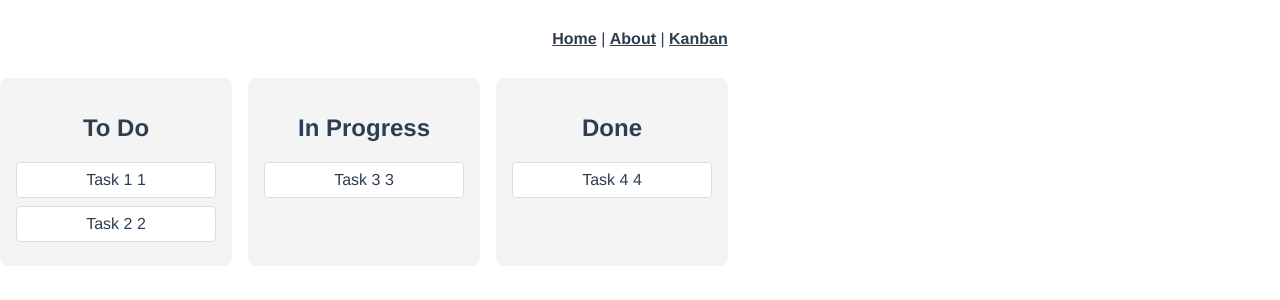
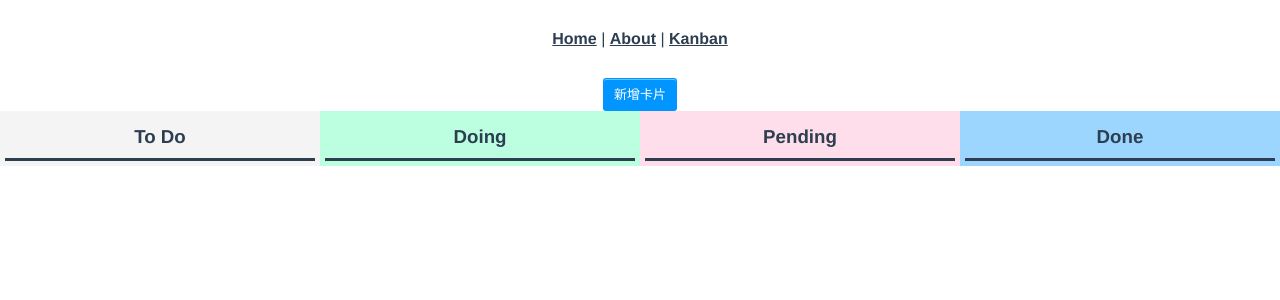
Before and after one commit to Kanewwwwww/homeworkkk, a Vue app: page /tester in a window 1280 px wide. Shown: the top 300 px of the page. Built offline with nearby package versions, Linux system fonts and the light colour scheme; what @syncfusion/ej2-vue-kanban, highcharts-vue would draw is missing.

Commit message:
Update tester.vue

```diff
--- a/src/views/tester.vue
+++ b/src/views/tester.vue
@@ -1,84 +1,214 @@
 <template>
+  <button class="button-insert" @click="openAddmode()">新增卡片</button>
   <div class="kanban-board">
-    <div v-for="(column, index) in columns" :key="index" class="kanban-column">
-      <h2>{{ column.name }}</h2>
-      <draggable v-model="column.tasks" :group="{ name: 'tasks', put: true }">
-        <template #item="{ element }">
-          <div class="kanban-task">
-            {{ element.name }}
-            {{ element.id }}
+    <div v-for="(column, index) in columns" :key="index" class="kanban-column" :class=column.class >
+      <h3>{{ column.name }}</h3>
+      <draggable v-model="column.tasks" :group="{ name: 'tasks', put: true }" itemKey="id" @change="log">
+        <template #item="{ element }" >
+          <div class="kanban-task"  @dblclick="openEditmode(element)" >
+          <div class = "row slim"><label for ="name1" >標題</label><div class="content">{{ element.title }}</div> </div>
+          <div class = "row slim"><label >內容</label><div class="content">{{ element.content }}</div> </div>
+          <div class = "row slim"><label >編號</label><div class="content">{{ element.id }}</div> </div>
+          <div class = "row slim"><label >時間</label><div class="content">{{ element.date }}</div> </div>
           </div>
         </template>
       </draggable>
     </div>
   </div>
+  <CardFactory :type="cardFactoryType" :card="editCard" v-if="isOpenCardFactory" @close="boxCloseEvent" @done="boxDoneEvent" @delete="deleteEvent"/>
 </template>
 
-<script lang="ts">
-import { defineComponent } from 'vue';
+<script lang="ts" setup>
+import { reactive,ref } from 'vue';
 import draggable from 'vuedraggable';
+import { useStore } from 'vuex';
+import { key } from '@/store';
+import { CardTypeEnum,cardFactoryTypeEnum }from '@/lib/enum/typeEnum'
+import CardFactory from '@/components/CardFactory.vue';
 
-interface Task {
-  id: number;
-  name: string;
+const isOpenCardFactory = ref(false);
+const cardFactoryType = ref("");
+let editCard:Card = {};
+
+const openAddmode = () => {
+    cardFactoryType.value = cardFactoryTypeEnum.add;
+    isOpenCardFactory.value = true;
+  };
+
+const openEditmode = (card :Card) => {
+  editCard = card;
+  cardFactoryType.value = cardFactoryTypeEnum.edit;
+  isOpenCardFactory.value = true;
+};
+
+const boxCloseEvent = (type: boolean) => {
+      isOpenCardFactory.value = type;
+      editCard = {};
+  };
+
+const boxDoneEvent = (newCard: Card) => {
+      isOpenCardFactory.value = false;
+      if(cardFactoryType.value === cardFactoryTypeEnum.add){
+        todo.tasks.push(newCard);
+        store.state.Cards.push(newCard);
+      }
+      else{
+        if(Object.values(CardTypeEnum).includes(newCard.type!)){
+          var card = columnTasks[newCard.type!].find(column => column.id === newCard.id!);
+          card!.title = newCard.title;
+          card!.content = newCard.content;
+
+          const storedata = store.state.Cards.find(card => card.id === newCard.id);
+          storedata!.title = newCard.title;
+          storedata!.content = newCard.content;
+        }
+      }
+  };
+
+  const deleteEvent = (deletCard: Card) => {
+    var index = -1;
+    if(Object.values(CardTypeEnum).includes(deletCard.type!)){
+      var index = columnTasks[deletCard.type!].findIndex(card => card.id === deletCard.id);
+      if (index > -1)  columnTasks[deletCard.type!].splice(index, 1);
+      var storeIndex = store.state.Cards.findIndex(card => card.id === deletCard.id);
+      if (storeIndex > -1)  store.state.Cards.splice(storeIndex, 1);
+    }
+    isOpenCardFactory.value = false;
   }
 
-interface Column {
-  name: string;
-  tasks: Task[];
+let columns = reactive<Column[]>([
+  {
+    class: 'todo',
+    name: 'To Do',
+    tasks: [],
+  },
+  {
+    class:'doing',
+    name: 'Doing',
+    tasks: [],
+  },
+  {
+    class:'pending',
+    name: 'Pending',
+    tasks: [],
+  },
+  {
+    class:'done',
+    name: 'Done',
+    tasks: [],
+  },
+]);
+
+let store = useStore(key);
+
+const getList = (className: string) => columns.filter(column => column.class === className)[0];
+
+let todo = getList("todo");
+let doing = getList("doing");
+let pending = getList("pending");
+let done = getList("done");
+
+const columnTasks: { [key: number]: Card[] } = {
+  0: todo.tasks,
+  1: doing.tasks,
+  2: pending.tasks,
+  3: done.tasks
+};
+
+
+store.state.Cards.forEach(card => {
+  const tasks = columnTasks[card.type!];
+  if (tasks) {
+    tasks.push(card);
+  }
+});
+
+
+// const add = () => {
+//   columns[0].tasks.push({ name: "Juan " , id: 123 })
+// };
+
+
+
+const log = (evt: any) => {
+  const { added } = evt;
+  if (added !== undefined) {
+    const changer = added;
+    const updatedata = store.state.Cards.find(card => card.id === changer.element.id);
+
+    if (updatedata) {
+      updatedata.type = changer.newIndex;
+
+      const isCardInList = (list: any[]) => list.some(card => card.id === changer.element.id);
+
+      let newType: CardTypeEnum | undefined;
+
+      if (isCardInList(todo.tasks)) {
+        newType = CardTypeEnum.Todo;
+      } else if (isCardInList(doing.tasks)) {
+        newType = CardTypeEnum.Doing;
+      } else if (isCardInList(pending.tasks)) {
+        newType = CardTypeEnum.Pending;
+      } else if (isCardInList(done.tasks)) {
+        newType = CardTypeEnum.Done;
       }
 
-export default defineComponent({
-  name: 'Kanban',
-  components: {
-    draggable,
-  },
-  data() {
-    return {
-      columns: [
-        {
-          name: 'To Do',
-          tasks: [
-            { id: 1, name: 'Task 1' },
-            { id: 2, name: 'Task 2' },
-          ],
-        },
-        {
-          name: 'In Progress',
-          tasks: [
-            { id: 3, name: 'Task 3' },
-          ],
-        },
-        {
-          name: 'Done',
-          tasks: [
-            { id: 4, name: 'Task 4' },
-          ],
-        },
-      ] as Column[],
+      if (newType !== undefined) {
+        updatedata.typeName = CardTypeEnum[newType];
+        updatedata.type = newType;
+      }
+    }
+  }
 };
-  },
-});
+
+
+
 </script>
 
-<style scoped>
+<style scoped lang="scss">
+$color-todo: #f4f4f4;
+$color-doing: #bbffe0;
+$color-pending: #fddeea;
+$color-done: #9cd6ff;
+
 .kanban-board {
   display: flex;
-  gap: 16px;
+  // gap: 16px;
+  justify-content: center;
+
+    h3{
+      padding: 10px 0px;
+      margin: 5px;
+      border-bottom: solid;
     }
 
     .kanban-column {
       background-color: #f4f4f4;
-  padding: 16px;
-  border-radius: 8px;
-  width: 200px;
+      padding-top: 0px;
+      width: 45vh;
+
+      &.todo{background-color: $color-todo;}
+      &.doing{background-color:$color-doing;}
+      &.pending{background-color:$color-pending;}
+      &.done{background-color: $color-done;}
     }
 
   .kanban-task {
     background-color: #ffffff;
     padding: 8px;
     border: 1px solid #ddd;
-  border-radius: 4px;
-  margin-bottom: 8px;
+    margin: 8px  15px 8px 15px ;
+    cursor: pointer;
+    &:hover{
+    border: 3px solid #fadd5e;
     }
+    &:active{
+      cursor:grab;
+    }
+  }
+}
+
+
+
+
 </style>
```
Lines whose indentation alone changed are shown as unchanged.
